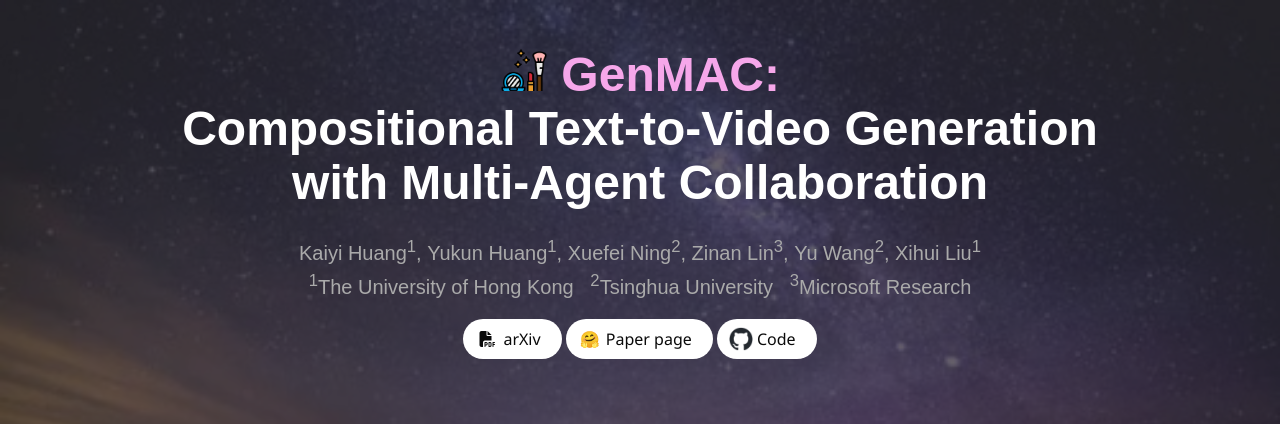
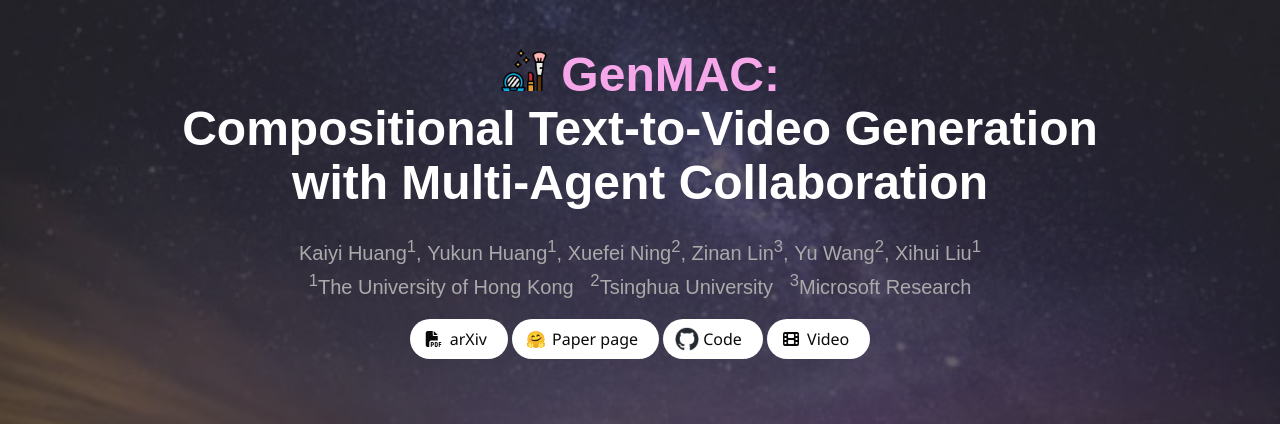
Before and after one commit to Karine-H/GenMAC, a plain HTML site: page index.html in a window 1280 px wide. Shown: the top 436 px of the page. Drawn offline with nearby package versions, Linux system fonts and the light colour scheme; some packages are replaced by stand-ins of ours; a script that the page names is missing; some icons are missing; a web font is replaced by a local one.

Commit message:
update link

```diff
--- a/index.html
+++ b/index.html
@@ -103,6 +103,14 @@
                                             <img src="./static/images/github-mark.png" alt="">
                                         </span>
                                         <span>Code</span>
+                                    </a>
+                                </span>
+                                <span class="link-block">
+                                    <a href="" target="_blank" class="external-link button is-normal is-rounded is-white">
+                                        <span class="icon">
+                                            <i class="fas fa-film"> </i>
+                                        </span>
+                                        <span>Video</span>
                                     </a>
                                 </span>
                                 <!-- <span class="link-block">
```
